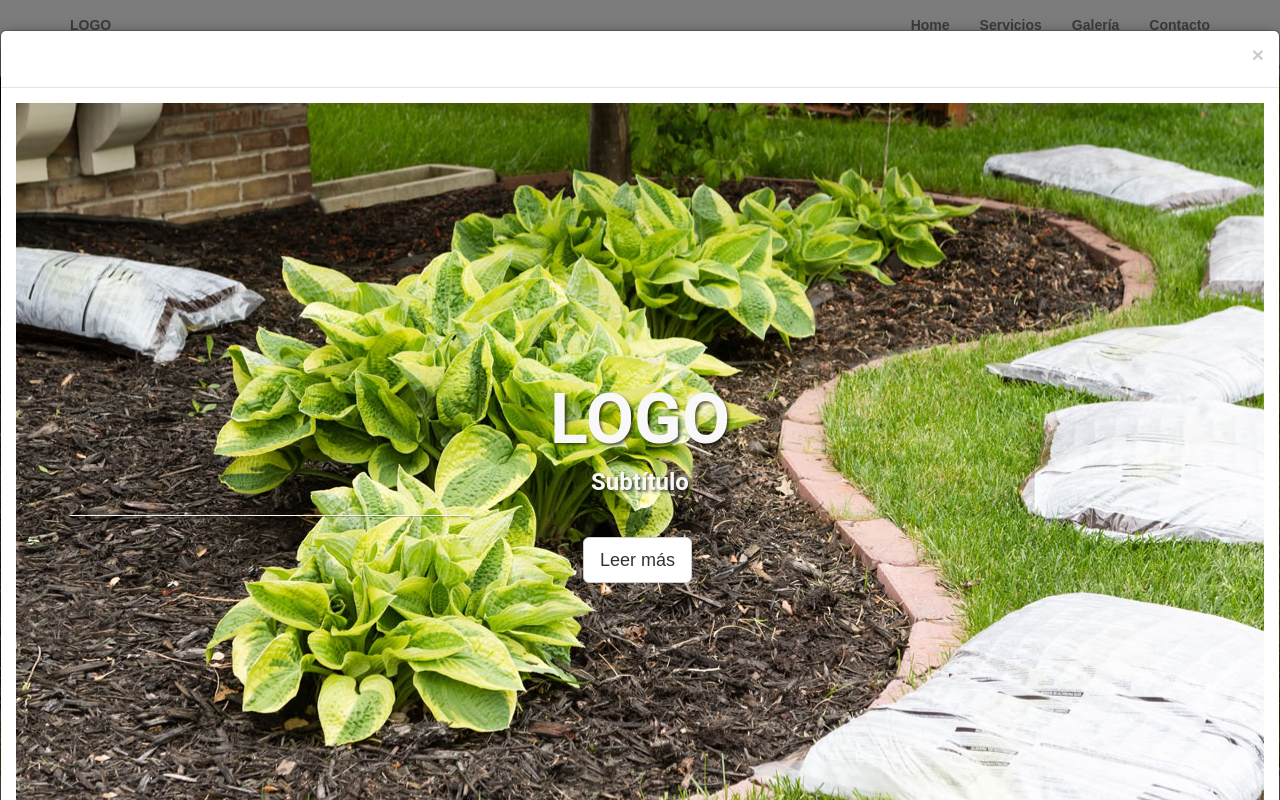
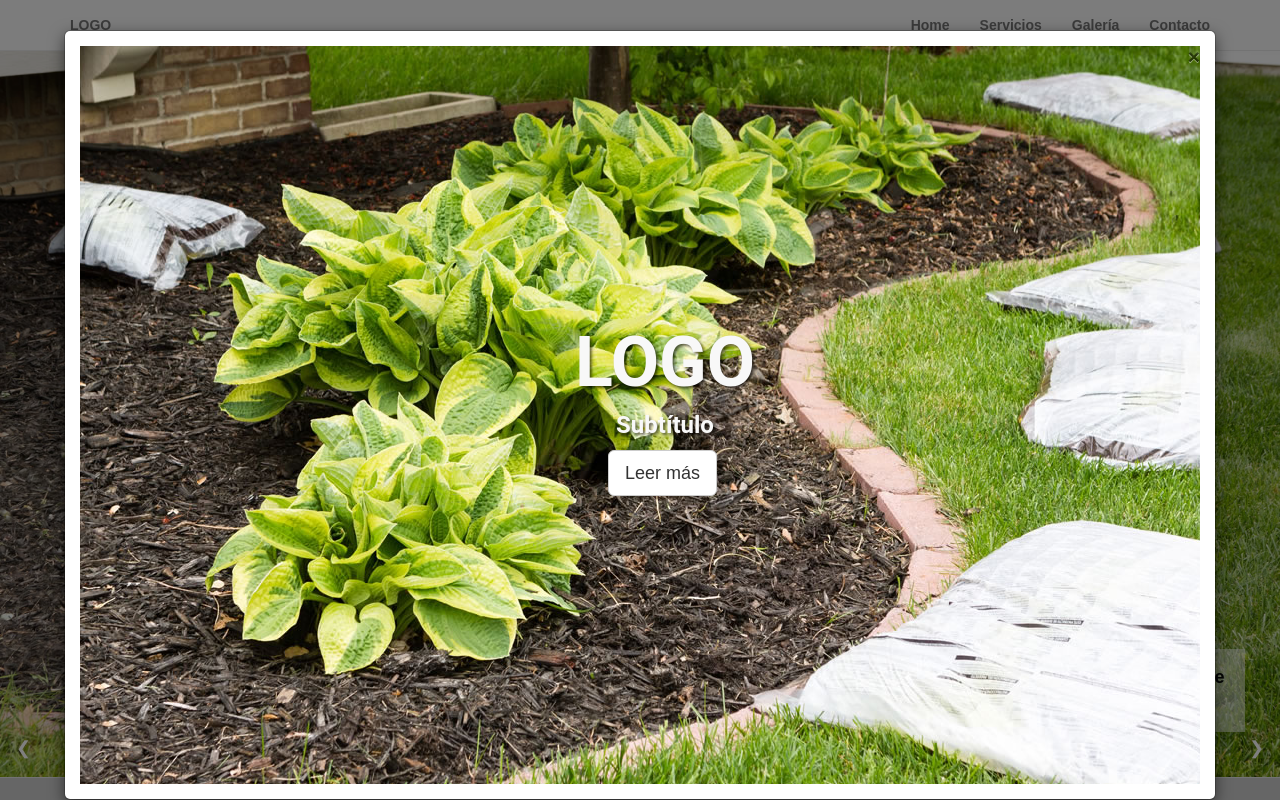
Before and after one commit to camendoza94/BuffaloClean, a plain HTML site: page index.html in a window 1280 px wide. Shown: the top 800 px of the page. Drawn offline with nearby package versions, Linux system fonts and the light colour scheme; a web font is replaced by a local one.

Commit message:
Changes in style

```diff
--- a/css/style.css
+++ b/css/style.css
@@ -254,3 +254,7 @@ width: 100%;
 	padding: 20px;
 	font-size: 16px;
 }
+
+.close {
+    opacity: 0.5 !important;
+}
--- a/index.html
+++ b/index.html
@@ -73,15 +73,12 @@
 </nav>
 
 <div class="modal fade" id="myModal" role="dialog">
-    <div class="modal-dialog" style="width: 100%;">
+    <div class="modal-dialog" style="width: 90%;">
 
         <!-- Modal content-->
         <div class="modal-content">
-            <div class="modal-header">
+            <div class="modal-body">
                 <button type="button" class="close" data-dismiss="modal">&times;</button>
-                <h4 class="modal-title">Modal Header</h4>
-            </div>
-            <div class="modal-body">
                 <div class="intro-header">
                     <div class="container">
 
@@ -90,7 +87,6 @@
                                 <div class="intro-message">
                                     <h1>LOGO</h1>
                                     <h3>Subtítulo</h3>
-                                    <hr class="intro-divider">
                                     <ul class="list-inline intro-social-buttons">
                                         <li>
                                             <button data-dismiss="modal" class="btn btn-default btn-lg">Leer más</button>
```
